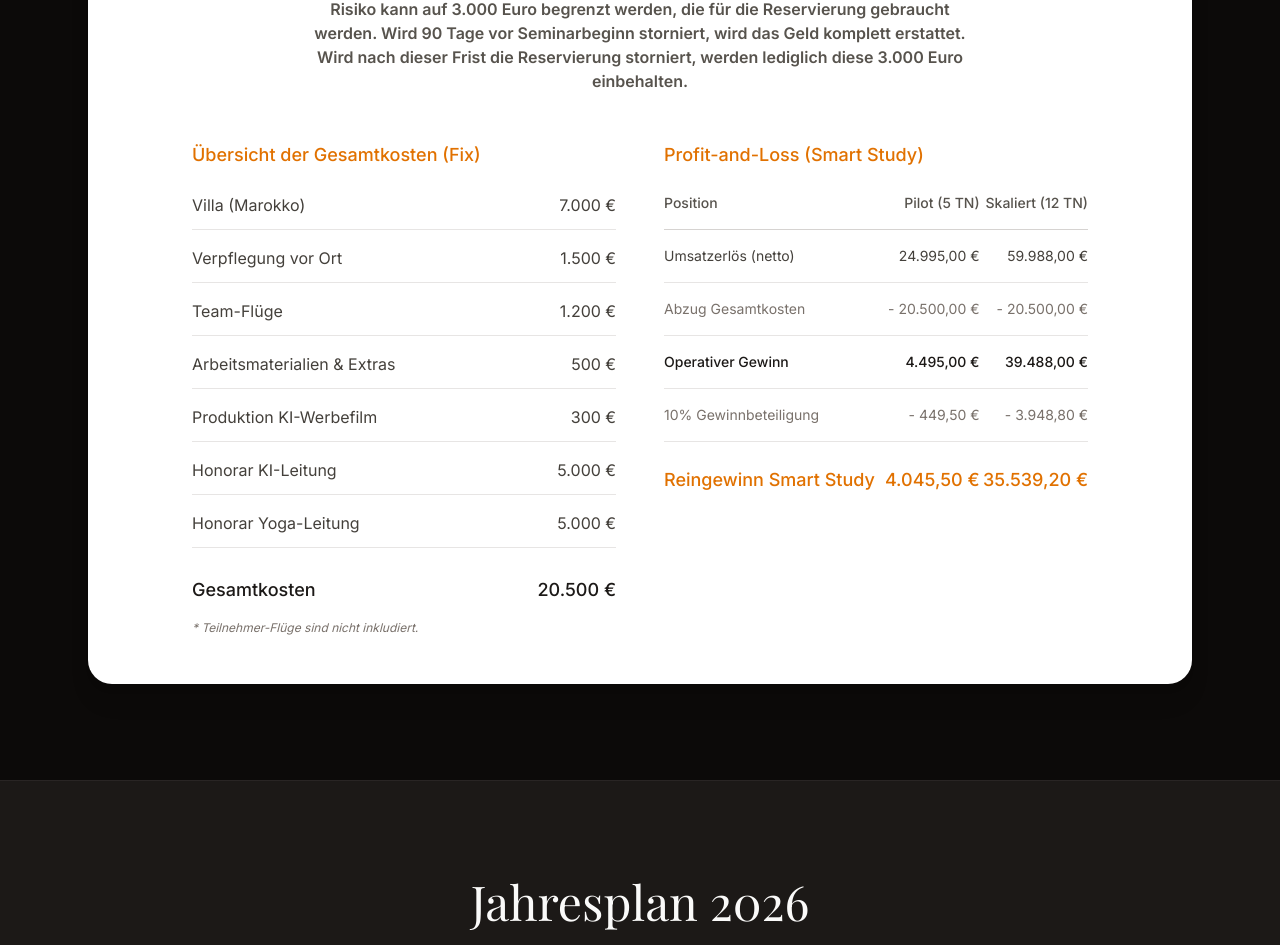
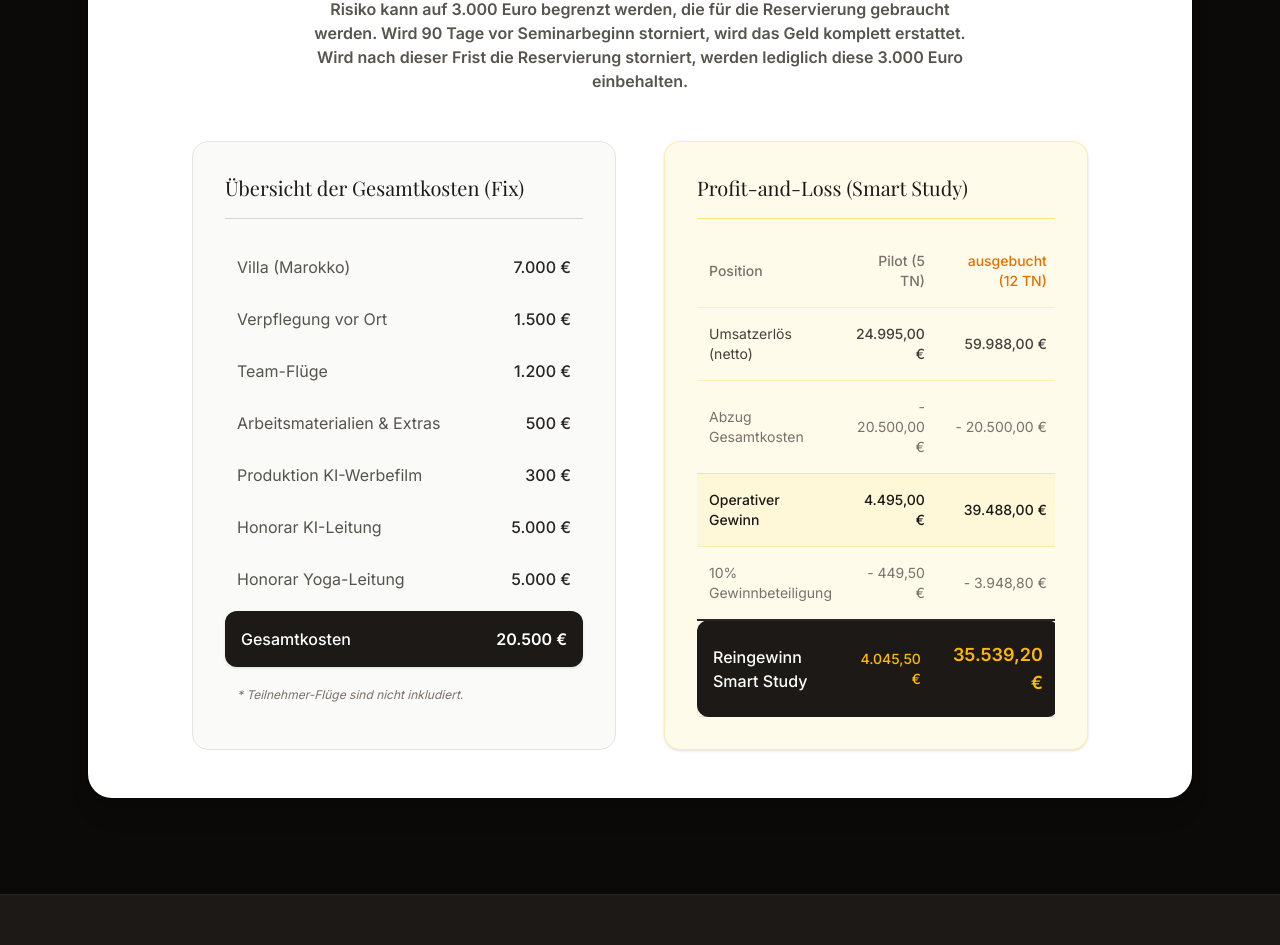
Before and after one commit to coachingmounir-code/KIRetreatSmartStudy, a React (Vite) app: page / in a window 1280 px wide. Shown: the part 1651-2596 px from the top of the page. Built offline with nearby package versions, Linux system fonts and the light colour scheme; a web font is replaced by a local one.

Commit message:
anpassungen

```diff
--- a/src/components/Strategy.tsx
+++ b/src/components/Strategy.tsx
@@ -64,82 +64,82 @@ export default function Strategy() {
               <strong>Das finanzielle Risiko kann auf 3.000 Euro begrenzt werden, die für die Reservierung gebraucht werden. Wird 90 Tage vor Seminarbeginn storniert, wird das Geld komplett erstattet. Wird nach dieser Frist die Reservierung storniert, werden lediglich diese 3.000 Euro einbehalten.</strong>
             </p>
 
-            <div className="grid md:grid-cols-2 gap-12">
-              <div>
-                <h4 className="text-lg font-medium mb-6 text-amber-600">Übersicht der Gesamtkosten (Fix)</h4>
-                <ul className="space-y-4 text-stone-700">
-                  <li className="flex justify-between border-b border-stone-200 pb-3">
-                    <span>Villa (Marokko)</span>
-                    <span>7.000 €</span>
+            <div className="grid lg:grid-cols-2 gap-12">
+              <div className="bg-stone-50 rounded-2xl p-6 md:p-8 border border-stone-200">
+                <h4 className="text-xl font-serif mb-6 text-stone-900 border-b border-stone-300 pb-4">Übersicht der Gesamtkosten (Fix)</h4>
+                <ul className="space-y-1">
+                  <li className="flex justify-between p-3 rounded-lg hover:bg-white transition-colors">
+                    <span className="text-stone-600">Villa (Marokko)</span>
+                    <span className="font-medium text-stone-800">7.000 €</span>
                   </li>
-                  <li className="flex justify-between border-b border-stone-200 pb-3">
-                    <span>Verpflegung vor Ort</span>
-                    <span>1.500 €</span>
+                  <li className="flex justify-between p-3 rounded-lg hover:bg-white transition-colors">
+                    <span className="text-stone-600">Verpflegung vor Ort</span>
+                    <span className="font-medium text-stone-800">1.500 €</span>
                   </li>
-                  <li className="flex justify-between border-b border-stone-200 pb-3">
-                    <span>Team-Flüge</span>
-                    <span>1.200 €</span>
+                  <li className="flex justify-between p-3 rounded-lg hover:bg-white transition-colors">
+                    <span className="text-stone-600">Team-Flüge</span>
+                    <span className="font-medium text-stone-800">1.200 €</span>
                   </li>
-                  <li className="flex justify-between border-b border-stone-200 pb-3">
-                    <span>Arbeitsmaterialien & Extras</span>
-                    <span>500 €</span>
+                  <li className="flex justify-between p-3 rounded-lg hover:bg-white transition-colors">
+                    <span className="text-stone-600">Arbeitsmaterialien & Extras</span>
+                    <span className="font-medium text-stone-800">500 €</span>
                   </li>
-                  <li className="flex justify-between border-b border-stone-200 pb-3">
-                    <span>Produktion KI-Werbefilm</span>
-                    <span>300 €</span>
+                  <li className="flex justify-between p-3 rounded-lg hover:bg-white transition-colors">
+                    <span className="text-stone-600">Produktion KI-Werbefilm</span>
+                    <span className="font-medium text-stone-800">300 €</span>
                   </li>
-                  <li className="flex justify-between border-b border-stone-200 pb-3">
-                    <span>Honorar KI-Leitung</span>
-                    <span>5.000 €</span>
+                  <li className="flex justify-between p-3 rounded-lg hover:bg-white transition-colors">
+                    <span className="text-stone-600">Honorar KI-Leitung</span>
+                    <span className="font-medium text-stone-800">5.000 €</span>
                   </li>
-                  <li className="flex justify-between border-b border-stone-200 pb-3">
-                    <span>Honorar Yoga-Leitung</span>
-                    <span>5.000 €</span>
+                  <li className="flex justify-between p-3 rounded-lg hover:bg-white transition-colors">
+                    <span className="text-stone-600">Honorar Yoga-Leitung</span>
+                    <span className="font-medium text-stone-800">5.000 €</span>
                   </li>
-                  <li className="flex justify-between text-stone-900 font-medium pt-3 text-lg">
-                    <span>Gesamtkosten</span>
-                    <span>20.500 €</span>
+                  <li className="flex justify-between p-4 mt-2 bg-stone-900 text-white rounded-xl shadow-sm">
+                    <span className="font-medium">Gesamtkosten</span>
+                    <span className="font-bold">20.500 €</span>
                   </li>
                 </ul>
-                <p className="text-xs text-stone-500 mt-4 italic">* Teilnehmer-Flüge sind nicht inkludiert.</p>
+                <p className="text-xs text-stone-500 mt-5 italic px-3">* Teilnehmer-Flüge sind nicht inkludiert.</p>
               </div>
 
-              <div>
-                <h4 className="text-lg font-medium mb-6 text-amber-600">Profit-and-Loss (Smart Study)</h4>
+              <div className="bg-amber-50 rounded-2xl p-6 md:p-8 border border-amber-200/60 shadow-sm">
+                <h4 className="text-xl font-serif mb-6 text-stone-900 border-b border-amber-200 pb-4">Profit-and-Loss (Smart Study)</h4>
                 <div className="overflow-x-auto">
                   <table className="w-full text-left text-sm">
                     <thead>
-                      <tr className="border-b border-stone-300 text-stone-600">
-                        <th className="pb-4 font-medium">Position</th>
-                        <th className="pb-4 font-medium text-right">Pilot (5 TN)</th>
-                        <th className="pb-4 font-medium text-right">Skaliert (12 TN)</th>
+                      <tr className="text-stone-500">
+                        <th className="pb-4 pt-2 font-medium px-3">Position</th>
+                        <th className="pb-4 pt-2 font-medium text-right px-3">Pilot (5 TN)</th>
+                        <th className="pb-4 pt-2 font-medium text-right px-3 text-amber-600">ausgebucht (12 TN)</th>
                       </tr>
                     </thead>
                     <tbody className="text-stone-700">
-                      <tr className="border-b border-stone-200">
-                        <td className="py-4">Umsatzerlös (netto)</td>
-                        <td className="py-4 text-right">24.995,00 €</td>
-                        <td className="py-4 text-right">59.988,00 €</td>
+                      <tr className="border-t border-amber-200/50">
+                        <td className="py-4 px-3">Umsatzerlös (netto)</td>
+                        <td className="py-4 px-3 text-right font-medium">24.995,00 €</td>
+                        <td className="py-4 px-3 text-right font-medium">59.988,00 €</td>
                       </tr>
-                      <tr className="border-b border-stone-200">
-                        <td className="py-4 text-stone-500">Abzug Gesamtkosten</td>
-                        <td className="py-4 text-right text-stone-500">- 20.500,00 €</td>
-                        <td className="py-4 text-right text-stone-500">- 20.500,00 €</td>
+                      <tr className="border-t border-amber-200/50">
+                        <td className="py-4 px-3 text-stone-500">Abzug Gesamtkosten</td>
+                        <td className="py-4 px-3 text-right text-stone-500">- 20.500,00 €</td>
+                        <td className="py-4 px-3 text-right text-stone-500">- 20.500,00 €</td>
                       </tr>
-                      <tr className="border-b border-stone-200 font-medium text-stone-900">
-                        <td className="py-4">Operativer Gewinn</td>
-                        <td className="py-4 text-right">4.495,00 €</td>
-                        <td className="py-4 text-right">39.488,00 €</td>
+                      <tr className="border-t border-amber-200 bg-amber-100/50">
+                        <td className="py-4 px-3 font-medium text-stone-900">Operativer Gewinn</td>
+                        <td className="py-4 px-3 text-right font-medium text-stone-900">4.495,00 €</td>
+                        <td className="py-4 px-3 text-right font-medium text-stone-900">39.488,00 €</td>
                       </tr>
-                      <tr className="border-b border-stone-200">
-                        <td className="py-4 text-stone-500">10% Gewinnbeteiligung</td>
-                        <td className="py-4 text-right text-stone-500">- 449,50 €</td>
-                        <td className="py-4 text-right text-stone-500">- 3.948,80 €</td>
+                      <tr className="border-t border-amber-200/50">
+                        <td className="py-4 px-3 text-stone-500">10% Gewinnbeteiligung</td>
+                        <td className="py-4 px-3 text-right text-stone-500">- 449,50 €</td>
+                        <td className="py-4 px-3 text-right text-stone-500">- 3.948,80 €</td>
                       </tr>
-                      <tr className="text-amber-600 font-medium text-lg">
-                        <td className="pt-6">Reingewinn Smart Study</td>
-                        <td className="pt-6 text-right">4.045,50 €</td>
-                        <td className="pt-6 text-right">35.539,20 €</td>
+                      <tr className="border-t-2 border-stone-800 bg-stone-900 text-white shadow-md">
+                        <td className="py-5 px-4 font-medium rounded-l-xl text-base">Reingewinn Smart Study</td>
+                        <td className="py-5 px-4 text-right font-medium text-amber-400">4.045,50 €</td>
+                        <td className="py-5 px-4 text-right font-bold text-amber-400 rounded-r-xl text-lg">35.539,20 €</td>
                       </tr>
                     </tbody>
                   </table>
```
